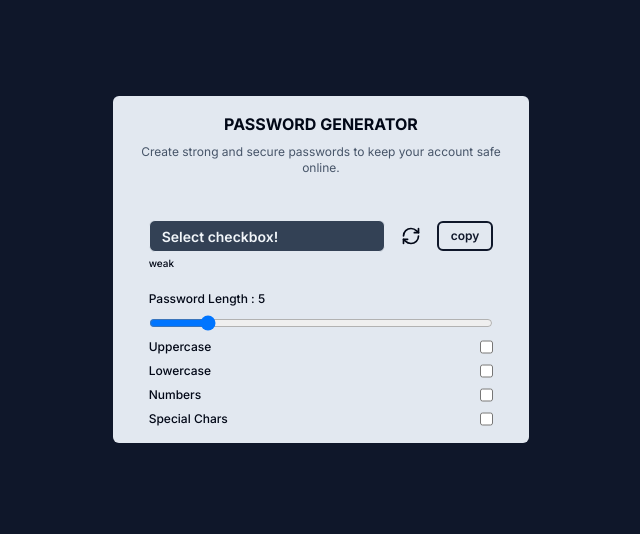
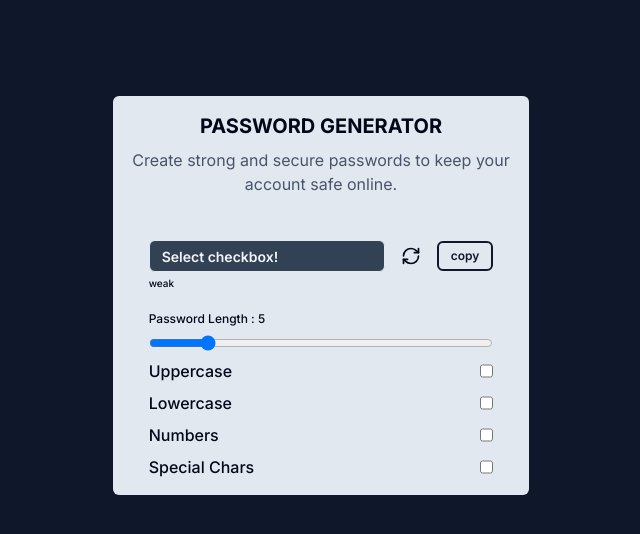
Before and after one commit to devemit/password-generator, a Next.js app: page / in a window 1280 px wide. Shown: the top 534 px of the page, without its empty margins (319-959 px from the left). Built offline with nearby package versions, Linux system fonts and the light colour scheme.

Commit message:
fixed font sizes

```diff
--- a/components/generator-form.tsx
+++ b/components/generator-form.tsx
@@ -6,7 +6,6 @@ import { Label } from './ui/label';
 import { twMerge } from 'tailwind-merge';
 import { RefreshCw } from 'lucide-react';
 import { CopyToClipboard } from 'react-copy-to-clipboard';
-import { spawn } from 'child_process';
 
 export default function Form() {
   const [passwordLength, setPasswordLength] = useState<number>(5);
@@ -102,7 +101,7 @@ export default function Form() {
         <Input type='range' min={4} max={12} value={passwordLength} onChange={handleInputChange} />
       </Label>
       <section className='flex flex-col gap-2'>
-        <Label className='flex justify-between text-xs'>
+        <Label className='flex justify-between text-xs md:text-sm lg:text-base'>
           Uppercase
           <input
             type='checkbox'
@@ -111,7 +110,7 @@ export default function Form() {
             className='align-middle cursor-pointer'
           />
         </Label>
-        <Label className='flex justify-between text-xs'>
+        <Label className='flex justify-between text-xs md:text-sm lg:text-base'>
           Lowercase
           <input
             type='checkbox'
@@ -120,7 +119,7 @@ export default function Form() {
             className='align-middle cursor-pointer'
           />
         </Label>
-        <Label className='flex justify-between text-xs'>
+        <Label className='flex justify-between text-xs md:text-sm lg:text-base'>
           Numbers
           <input
             type='checkbox'
@@ -129,7 +128,7 @@ export default function Form() {
             className='align-middle cursor-pointer'
           />
         </Label>
-        <Label className='flex justify-between text-xs'>
+        <Label className='flex justify-between text-xs md:text-sm lg:text-base'>
           Special Chars
           <input
             type='checkbox'
--- a/components/header.tsx
+++ b/components/header.tsx
@@ -4,8 +4,8 @@ export default function Header() {
   return (
     <header>
       <div className='text-center flex flex-col gap-2'>
-            <h1 className='font-bold uppercase'>Password Generator</h1>
-            <p className='text-slate-600 text-xs max-w-sm'>
+        <h1 className='font-bold uppercase md:text-xl'>Password Generator</h1>
+        <p className='text-slate-600 text-xs md:text-sm lg:text-base max-w-sm'>
           Create strong and secure passwords to keep your account safe online.
         </p>
       </div>
```
Lines whose indentation alone changed are shown as unchanged.
